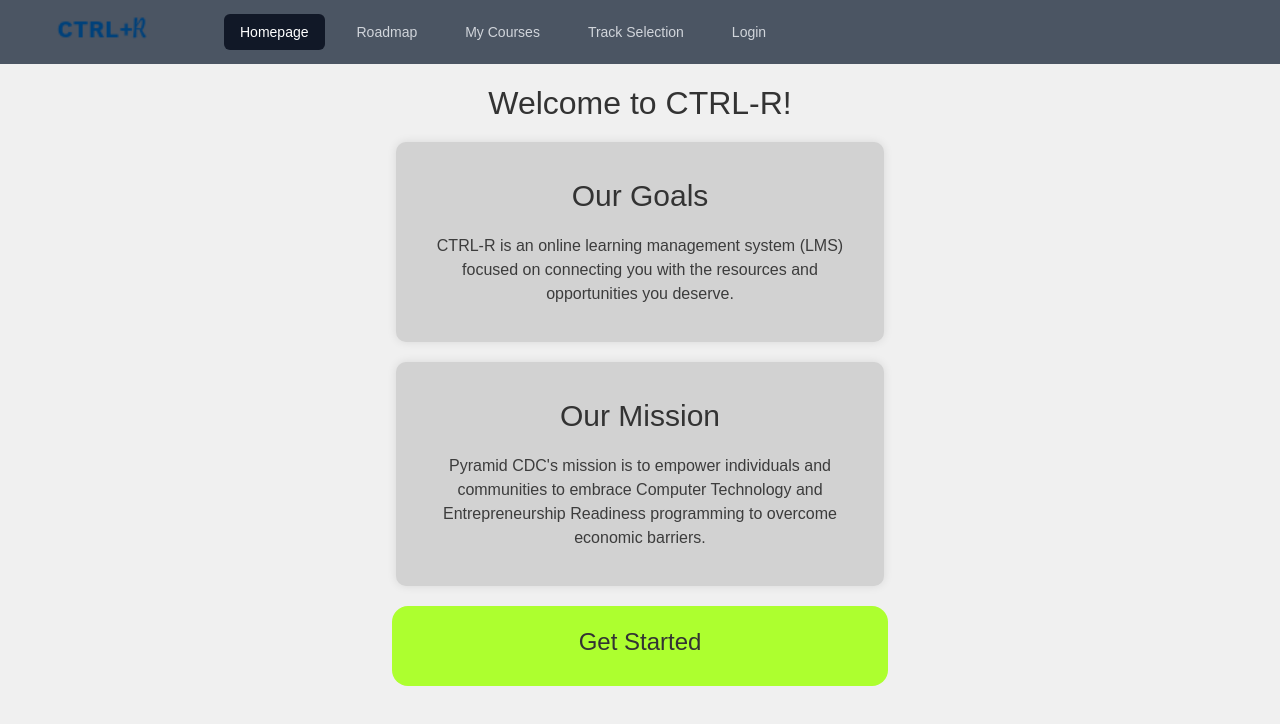
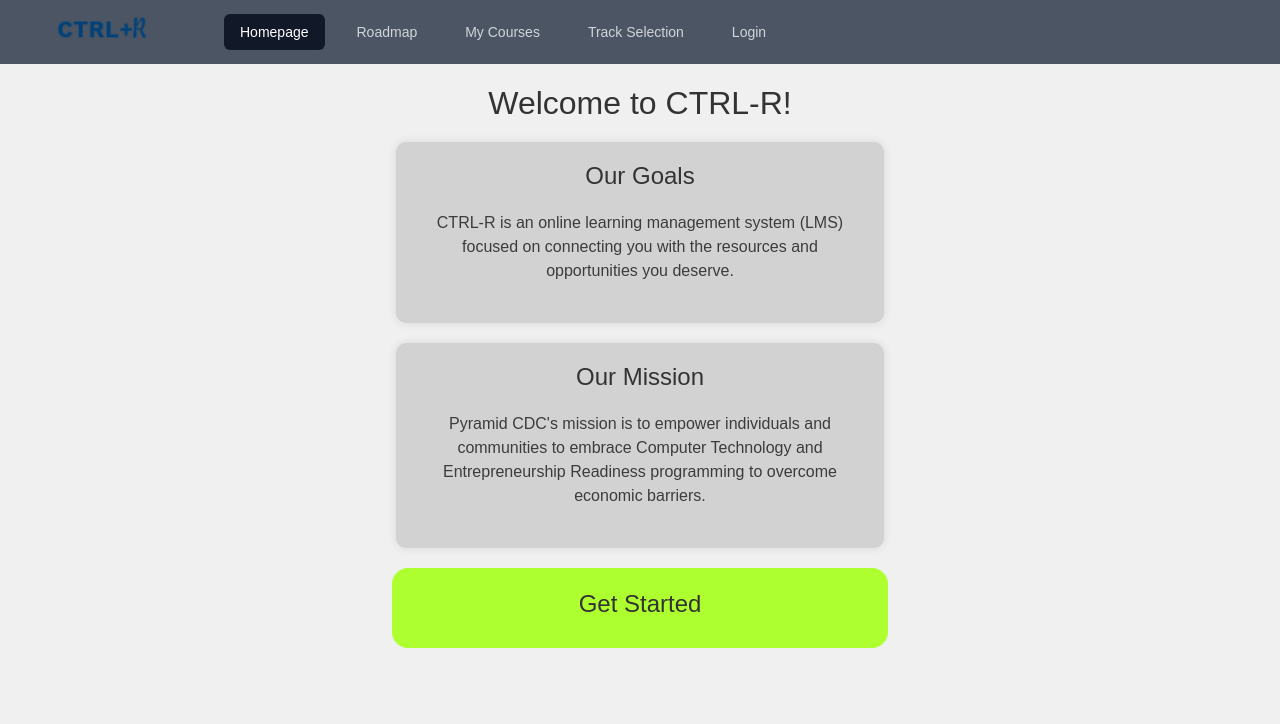
Before and after one commit to cfgcolumbus23/Team-15, a React (Create React App) app in the folder learning-app/: page / in a window 1280 px wide. Shown: the top 724 px of the page. Built offline with nearby package versions, Linux system fonts and the light colour scheme.

Commit message:
Homepage formatting

```diff
--- a/learning-app/src/pages/Homepage.css
+++ b/learning-app/src/pages/Homepage.css
@@ -56,25 +56,25 @@
   align-items: center;
 }
 
-.selection-column-title {
+.homepage-column-title {
   text-align: center;
   color: #333;
 }
 
 
-.selection-column-desc {
+.homepage-column-desc {
   color: #3c3c3c;
   margin: 20px 0;
 }
 
 
-.selection-column-career {
+.homepage-column-career {
   color: #333333;
   margin: 20px 0;
 }
 
 
-.selection-column-button {
+.homepage-column-button {
   display: block;
   width: 100%;
   padding: 10px;
@@ -89,7 +89,7 @@
 }
 
 
-.selection-column-button:hover {
+.homepage-column-button:hover {
   background-color: #0056b3;
 }
 
--- a/learning-app/src/pages/Homepage.js
+++ b/learning-app/src/pages/Homepage.js
@@ -29,22 +29,22 @@
       <div className="homepage">
         <h1>Welcome to CTRL-R!</h1>
         <div className="homepage-container">
-          <div id="selection-column-1" className="homepage-column">
-            <div className="selection-column-title">
+          <div id="homepage-column-1" className="homepage-column">
+            <div className="homepage-column-title">
               <h2>Our Goals</h2>
             </div>
-            <div className="selection-column-desc">
+            <div className="homepage-column-desc">
               <p>
                 CTRL-R is an online learning management system (LMS) focused on
                 connecting you with the resources and opportunities you deserve.
               </p>
             </div>
           </div>
-          <div id="selection-column-2" className="homepage-column">
-            <div className="selection-column-title">
+          <div id="homepage-column-2" className="homepage-column">
+            <div className="homepage-column-title">
               <h2>Our Mission</h2>
             </div>
-            <div className="selection-column-desc">
+            <div className="homepage-column-desc">
               <p>
                 Pyramid CDC&apos;s mission is to empower individuals and
                 communities to embrace Computer Technology and Entrepreneurship
```
